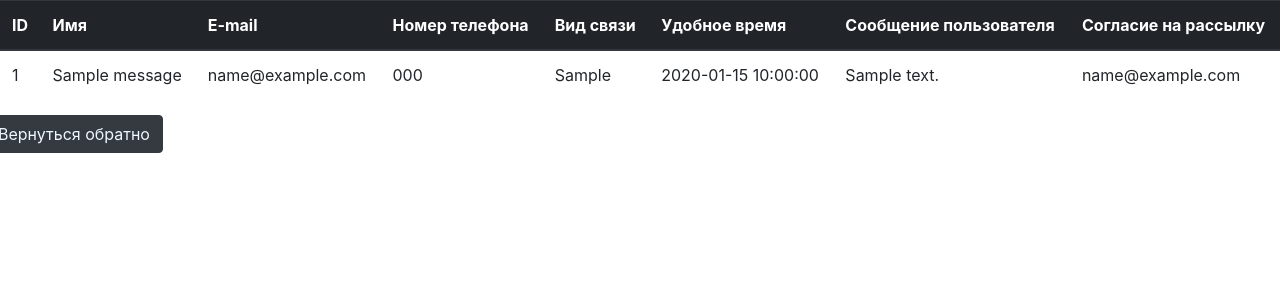
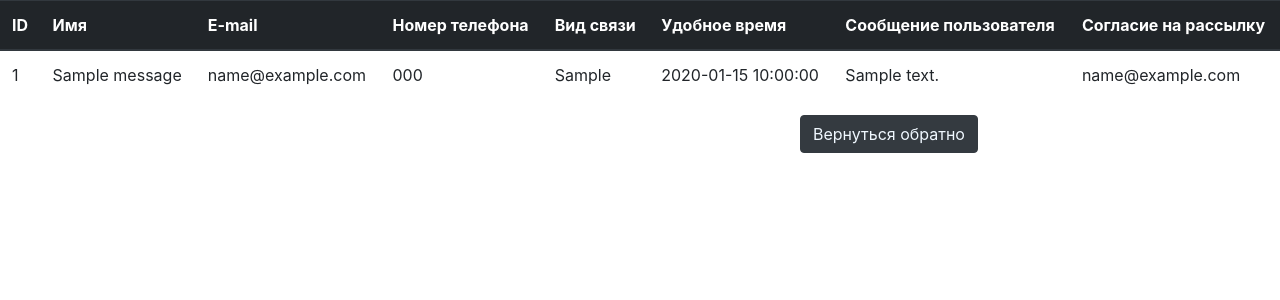
Before and after one commit to wattag/smtchfeedback, a PHP site: page /results.php in a window 1280 px wide. Shown: the top 300 px of the page. Run offline with PHP 8.4, Linux system fonts and the light colour scheme; tables that the repository leaves empty or names only in its code hold one stand-in row (values such as "Sample post"); some libraries are stand-ins or nearby versions.

Commit message:
final commit

```diff
--- a/css/style.css
+++ b/css/style.css
@@ -18,3 +18,7 @@ a:hover{
 	position: relative;
 	right: 15px;
 }
+#back{
+	position: relative;
+	left: 800px;
+}
--- a/results.php
+++ b/results.php
@@ -35,7 +35,6 @@ $feed = $mysqli->query("SELECT * FROM messages");
         <tbody>
         <?php foreach($feeds as $feed) :?>
         <tr>
-
             <td><?php echo $feed['id']; ?></td>
             <td><?php echo $feed['name'];?></td>
             <td><?php echo $feed['email']; ?></td>
@@ -47,9 +46,10 @@ $feed = $mysqli->query("SELECT * FROM messages");
         </tr>
         <?php endforeach; ?>
         </tbody>
+
     </table>
     <div class="form-group">
-        <button id="resultbtn" class="btn btn-dark">
+        <button id="back" class="btn btn-dark">
             <a id="result" href="index.php">Вернуться обратно</a>
         </button>
     </div>
```
Also changed, not shown: index.php (+16 -12 lines). Lines whose indentation alone changed are shown as unchanged.
